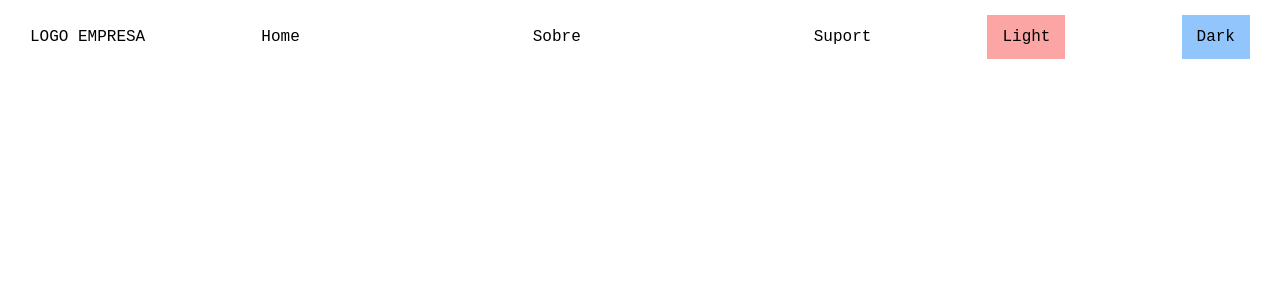
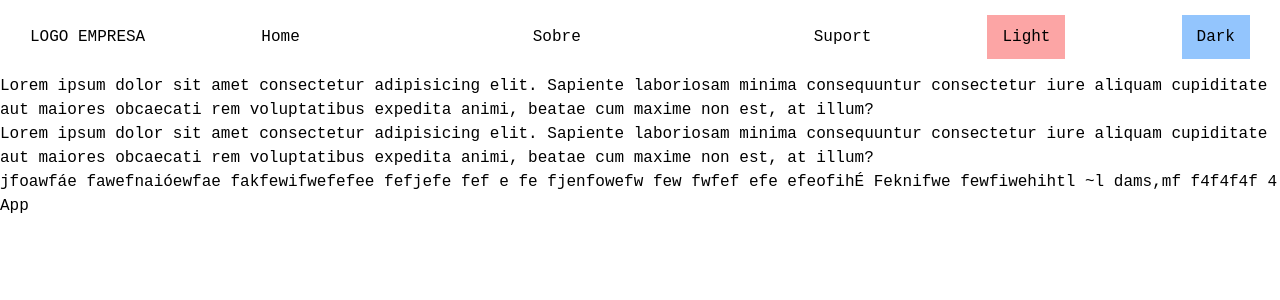
Before and after one commit to jessicapinheiro-s/react-context, a React (Create React App) app: page / in a window 1280 px wide. Shown: the top 300 px of the page. Built offline with nearby package versions, Linux system fonts and the light colour scheme.

Commit message:
ajustando contexto de App para Index e para ser considerado nas páginas.

```diff
--- a/src/App.tsx
+++ b/src/App.tsx
@@ -1,14 +1,28 @@
 import React from 'react';
-import { ProviderThemeContext } from './contexts/theme-context';
-import MainContent from './contexts/main-theme-context';
+import { UseMyThemeContext } from './contexts/theme-context';
+import Header from './components/header';
+const themeStyles = {
+  Light: { background: '#fff', color: '#000', padding: 0, margin: 0 },
+  Dark: { background: '#262626', color: '#fff', padding: 0, margin: 0 },
+};
+function App() {
+  const { valueTheme } = UseMyThemeContext();
 
-
-function App() {
   return (
-    <div style={{margin: "0px"}}>
-      <ProviderThemeContext>
-        <MainContent />
-      </ProviderThemeContext>
+    <div style={themeStyles[valueTheme]}>
+      <Header />
+      <main>
+        <section>
+          Lorem ipsum dolor sit amet consectetur adipisicing elit. Sapiente laboriosam minima consequuntur consectetur iure aliquam cupiditate aut maiores obcaecati rem voluptatibus expedita animi, beatae cum maxime non est, at illum?
+        </section>
+        <section>
+          Lorem ipsum dolor sit amet consectetur adipisicing elit. Sapiente laboriosam minima consequuntur consectetur iure aliquam cupiditate aut maiores obcaecati rem voluptatibus expedita animi, beatae cum maxime non est, at illum?
+        </section>
+        <aside>
+          jfoawfáe fawefnaióewfae fakfewifwefefee fefjefe fef e fe fjenfowefw few fwfef efe efeofihÉ Feknifwe fewfiwehihtl ~l dams,mf f4f4f4f 4
+        </aside>
+      </main>
+      <h1>App</h1>
     </div>
   );
 }
--- a/src/components/header.tsx
+++ b/src/components/header.tsx
@@ -1,12 +1,13 @@
 import React from "react";
-import { UseMyThemeContext } from "../contexts/theme-context"
+import { ProviderThemeContext, UseMyThemeContext } from "../contexts/theme-context"
 import { Link } from "react-router-dom";
 import '../main.css'
 
 export default function Header (){
     const {setThemeValue} = UseMyThemeContext();
+
     return(
-        <header className="flex flex-row items-center justify-between py-[15px] px-[30px] bg-gray-20">
+            <header className="flex flex-row items-center justify-between py-[15px] px-[30px] bg-gray-20">
             <h1>LOGO EMPRESA</h1>
             <nav className="w-6/12">
                 <ul className="flex list-none flex flex-row items-center justify-between">
--- a/src/contexts/main-theme-context.tsx
+++ /dev/null
@@ -1,20 +0,0 @@
-// MainContent.tsx
-import React from 'react';
-import { UseMyThemeContext } from './theme-context';
-import Header from '../components/header'
-
-
-export default function MainContent() {
-  const { valueTheme } = UseMyThemeContext();
-
-  const themeStyles = {
-    Light: { background: 'white', color: 'black', padding: 0, margin:0 },
-    Dark: { background: 'black', color: 'white', padding: 0, margin:0 }
-  };
-
-  return (
-    <div style={themeStyles[valueTheme]}>
-      <Header />
-    </div>
-  );
-};
--- a/src/index.tsx
+++ b/src/index.tsx
@@ -11,19 +11,20 @@ import {
 } from "react-router-dom";
 import Sobre from './pages/sobre';
 import Suport from './pages/suport';
+import { ProviderThemeContext } from './contexts/theme-context';
 
 const router = createBrowserRouter([
   {
     path: "/",
-    element: <App/>,
+    element: <App />,
   },
   {
     path: "/pages/sobre",
-    element: <Sobre/>,
+    element: <Sobre />,
   },
   {
     path: "/pages/suport",
-    element: <Suport/>,
+    element: <Suport />,
   }
 ]);
 
@@ -33,7 +34,9 @@ const root = ReactDOM.createRoot(
 );
 root.render(
   <React.StrictMode>
-    <RouterProvider router={router} />
+    <ProviderThemeContext>
+      <RouterProvider router={router} />
+    </ProviderThemeContext>
   </React.StrictMode>
 );
 
--- a/src/pages/sobre.tsx
+++ b/src/pages/sobre.tsx
@@ -1,11 +1,18 @@
 import Header from "../components/header";
-import { ProviderThemeContext } from "../contexts/theme-context";
+import { UseMyThemeContext } from "../contexts/theme-context";
 
+
+
+const themeStyles = {
+    Light: { background: '#fff', color: '#000', padding: 0, margin: 0 },
+    Dark: { background: '#262626', color: '#fff', padding: 0, margin: 0 },
+  };
 export default function Sobre () {
+    const { valueTheme } = UseMyThemeContext();
     return(
-        <ProviderThemeContext>
+        <div style={themeStyles[valueTheme]}>
             <Header/>
-            <h1>Sobre</h1>
-        </ProviderThemeContext>
+            <h1>Suport</h1>
+        </div>
     )
 }
--- a/src/pages/suport.tsx
+++ b/src/pages/suport.tsx
@@ -1,11 +1,17 @@
 import Header from "../components/header";
-import { ProviderThemeContext } from "../contexts/theme-context";
+import { UseMyThemeContext } from "../contexts/theme-context";
 
+
+const themeStyles = {
+    Light: { background: '#fff', color: '#000', padding: 0, margin: 0 },
+    Dark: { background: '#262626', color: '#fff', padding: 0, margin: 0 },
+};
 export default function Suport() {
+    const { valueTheme } = UseMyThemeContext();
     return (
-        <ProviderThemeContext>
-            <Header/>
+        <div style={themeStyles[valueTheme]}>
+            <Header />
             <h1>Suport</h1>
-        </ProviderThemeContext>
+        </div>
     )
 }
```
